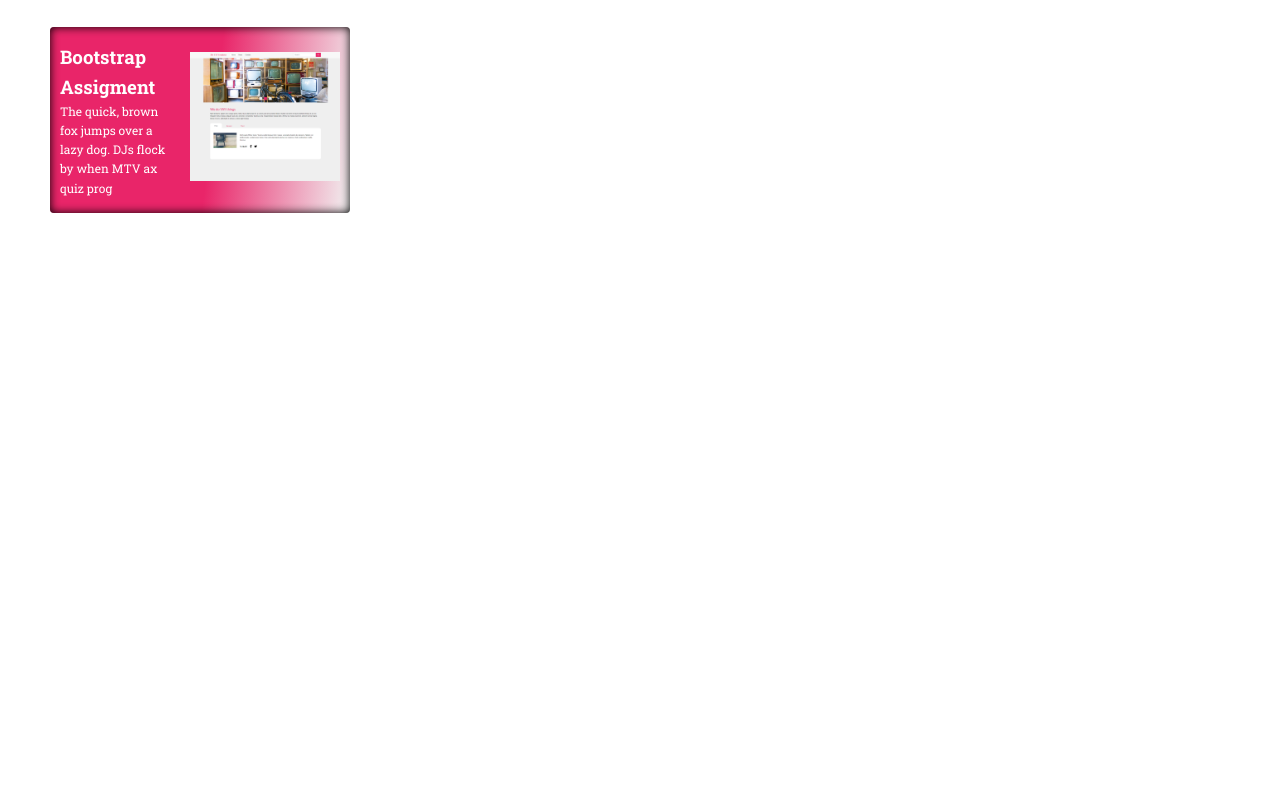
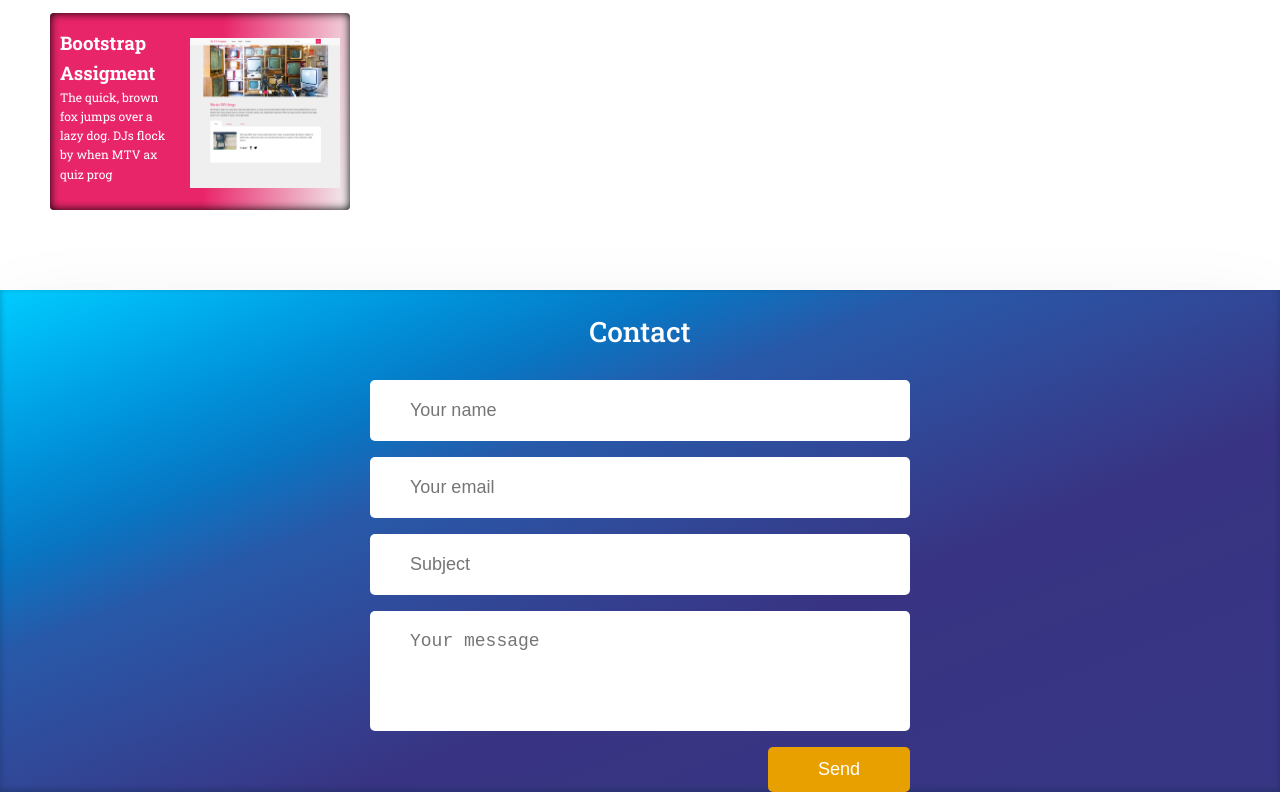
Before and after one commit to Matskrane/portfolio-mats-krane, a plain HTML site: page index.html in a window 1280 px wide. Shown: the part 1281-2073 px from the top of the page. Before the commit the page ends 1574 px from the top, so only its background shows below. Drawn offline with Linux system fonts and the light colour scheme.

Commit message:
contact form

```diff
--- a/index.html
+++ b/index.html
@@ -104,8 +104,18 @@
     </div>
 </div>
 
-
-
+<div class="background-gradient">
+    <div class="container-contact">
+        <h3>Contact</h3>
+        <form class="contact-form" action="https://formsubmit.co/mats_krane@hotmail.com" method="POST">
+            <input type="text" class="contact-form-text" placeholder="Your name">
+            <input type="email" class="contact-form-text" placeholder="Your email" required>
+            <input type="text" class="contact-form-text" placeholder="Subject">
+            <textarea class="contact-form-text" placeholder="Your message"></textarea>
+            <input type="submit" class="contact-form-btn"  value="Send">
+        </form>
+    </div>
+</div>
 
 </body>
 </html>
--- /dev/null
+++ b/styles/components/_contactForm.scss
@@ -0,0 +1,62 @@
+
+
+.container-contact h3 {
+    text-align: center;
+    color: white;
+    font-size: 28px;
+    font-weight: 500;
+    padding-bottom: 10px;
+    padding-top: 20px;
+}
+
+.contact-form {
+    max-width: 600px;
+    margin: auto;
+    padding: 0 30px;
+    overflow: hidden;
+}
+
+.contact-form-text {
+    font-size: 18px;
+    display: block;
+    width: 100%;
+    box-sizing: border-box;
+    margin: 16px 0;
+    border: 0;
+    background: white;
+    padding: 20px 40px;
+    outline: none;
+    color: rgb(0, 0, 0);
+    transition: 0.5s;
+}
+
+.contact-form-text:focus {
+    box-shadow: 0 0 10px 4px #E89F00;
+}
+
+textarea.contact-form-text {
+    resize: none;
+    height: 120px;
+    font-size: 18px;
+}
+
+.contact-form-btn {
+    float: right;
+    border: 0;
+    background: #E89F00;
+    color: #fff;
+    padding: 12px 50px;
+    border-radius: 20px;
+    cursor: pointer;
+    transition: 0.5s;
+    font-size: 18px;
+}
+
+.contact-form-btn:hover {
+    background: #1bb2e9;
+}
+
+.contact-form input,
+.contact-form textarea {
+    border-radius: 5px;
+}
--- a/styles/components/_projects.scss
+++ b/styles/components/_projects.scss
@@ -19,6 +19,7 @@
 
 .card img {
     width: 150px;
+    height: 150px;
     margin-right: 10px;
     margin-top: 10px;
 }
@@ -38,10 +39,6 @@
     background: linear-gradient(97deg, rgba(29,28,28,1) 0%, rgba(36,44,44,1) 62%, rgba(255,181,32,1) 100%);
 }
 
-#card-one img {
-    height: 130px;
-}
-
 
 #card-two {
     background: linear-gradient(97deg, rgba(253,0,0,1) 0%, rgba(255,120,90,1) 45%, rgba(66,66,66,1) 100%);
--- a/styles/styles.scss
+++ b/styles/styles.scss
@@ -2,6 +2,7 @@
 @import "./components/socialBar";
 @import "./components/variables";
 @import "./components/projects";
+@import "./components/contactForm";
 
 *{
     box-sizing: border-box;
@@ -41,7 +42,6 @@ img {
 
 
 .background-gradient {
-    height: 830px;
     box-shadow: rgba(50, 50, 93, 0.25) 0px 50px 100px -20px, rgba(0, 0, 0, 0.3) 0px 30px 60px -30px, rgba(10, 37, 64, 0.35) 0px -2px 6px 0px inset;
     //clip-path: polygon(0 0, 100% 0%, 100% 93%, 0% 100%);
     background-image: linear-gradient(to right bottom, #00ccff, #00afee, #0092da, #0876c3, #2859a9, #2f4d9d, #344090, #383483, #383583, #373584, #373684, #373684);
@@ -128,6 +128,7 @@ img {
 .my-projects {
     margin-top: 70px;
     text-align: center;
+    padding-bottom: 25px;
 }
 
 .my-projects h2 {
```
Also changed, not shown: styles/styles.css, 1 other file.
